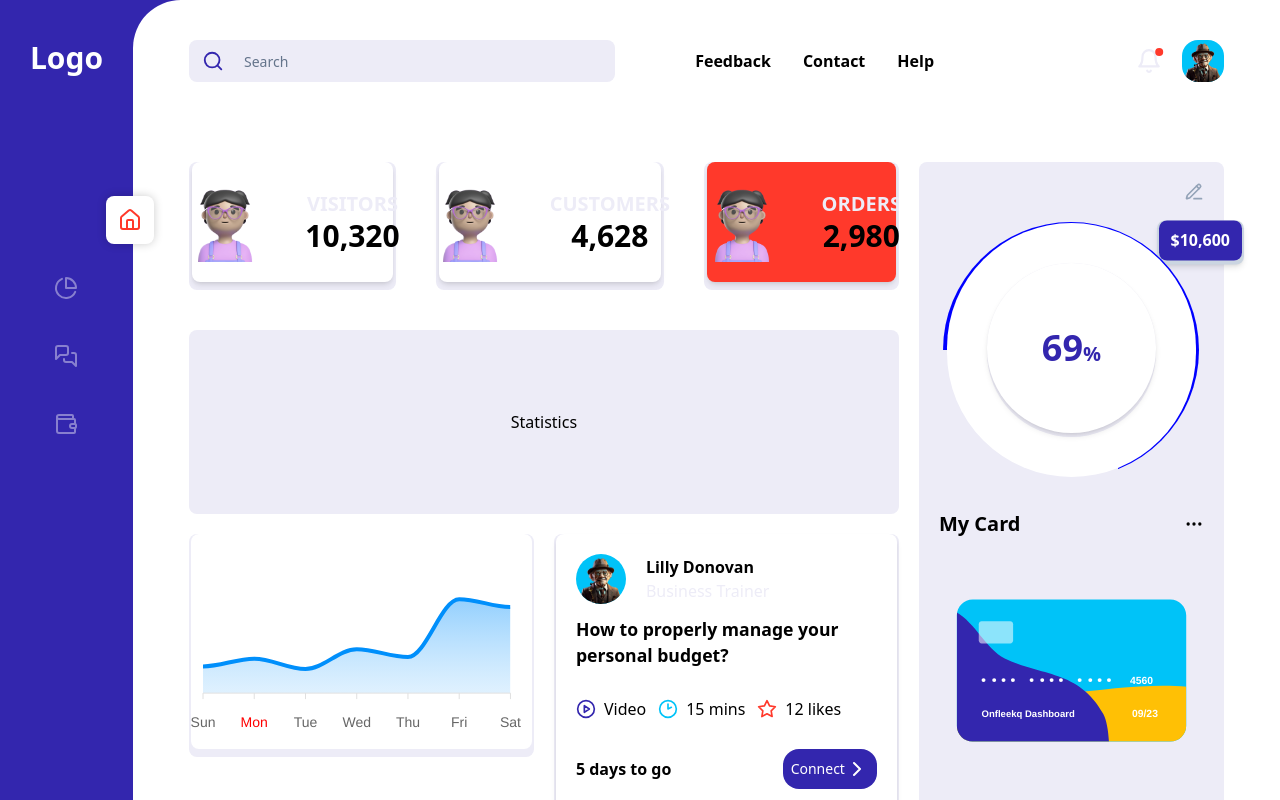
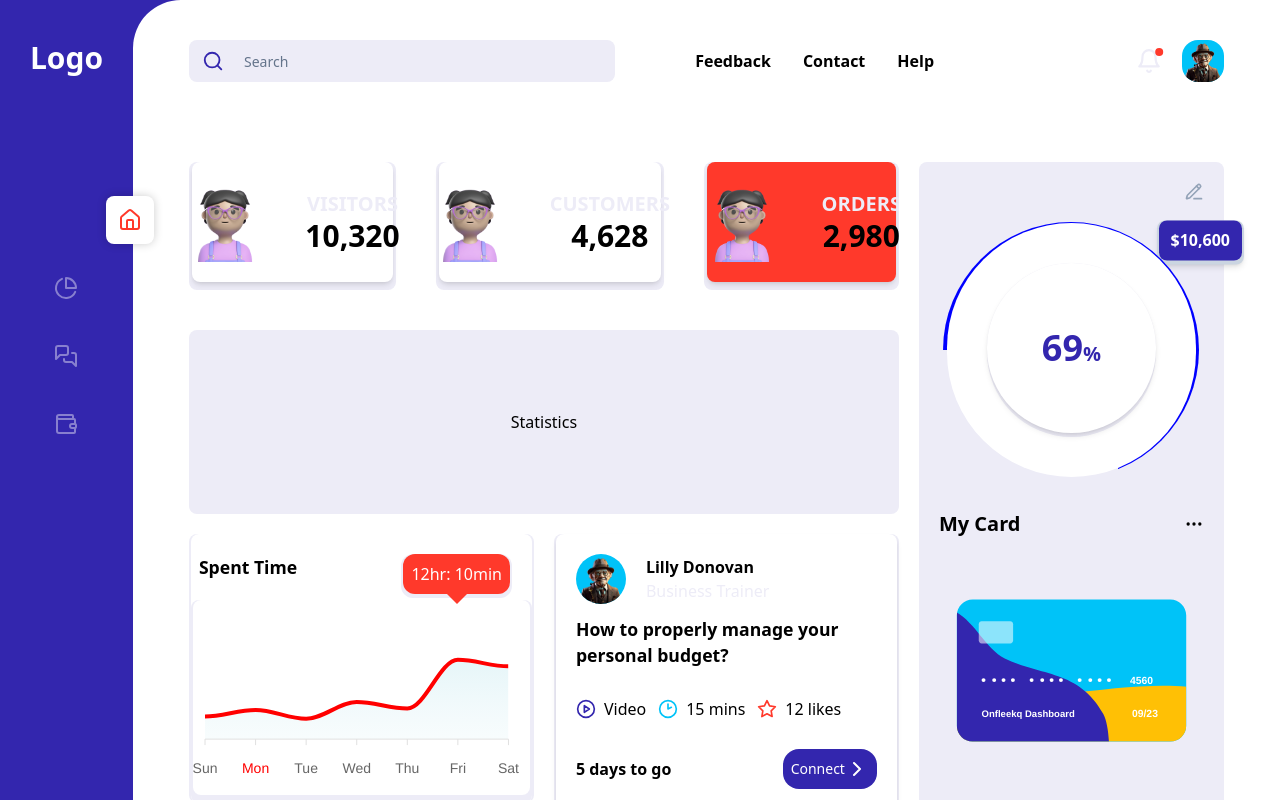
Before and after one commit to Benjtalkshow/onfleekq-dashbaord, a React (Vite) app: page / in a window 1280 px wide. Shown: the top 800 px of the page. Built offline with nearby package versions, Linux system fonts and the light colour scheme.

Commit message:
Fix: spent time chart

```diff
--- a/src/assets/css/animate.css
+++ b/src/assets/css/animate.css
@@ -13,3 +13,23 @@
     transform: translateY(0);
   }
 }
+
+
+.display {
+  position: relative;
+  background-color: #FF392B;
+  padding: 10px 20px;
+  border-radius: 20px;
+  display: inline-block;
+}
+
+.display::before {
+  content: "";
+  position: absolute;
+  bottom: -10px;
+  left: 50%;
+  transform: translateX(-50%);
+  border-width: 10px 10px 0 10px;
+  border-style: solid;
+  border-color: #FF392B transparent transparent transparent;
+}
--- a/src/components/dashboardComponents/SpentTime.jsx
+++ b/src/components/dashboardComponents/SpentTime.jsx
@@ -1,89 +1,20 @@
-import React, { useState, useEffect } from "react";
-import ReactApexChart from "react-apexcharts";
+import React, { useState } from "react";
+import SpentTimeChart from "./SpentTimeChart";
+import "../../assets/css/animate.css"
 
-const SpentTime = () => {
-  const [series, setSeries] = useState([
-    {
-      name: "series1",
-      data: [31, 40, 28, 51, 42, 109, 100]
-    }
-  ]);
-
-  const [options, setOptions] = useState({
-    chart: {
-      height: 200,
-      type: "area",
-      toolbar: {
-        show: false
-      },
-      events: {
-        dataPointSelection: (event, chartContext, config) => {
-          setSelectedDay(config.dataPointIndex);
-        }
-      }
-    },
-    dataLabels: {
-      enabled: false
-    },
-    stroke: {
-      curve: "smooth"
-    },
-    xaxis: {
-      categories: ["Sun", "Mon", "Tue", "Wed", "Thu", "Fri", "Sat"],
-      labels: {
-        style: {
-          colors: ["#666", "#666", "#666", "#666", "#666", "#666", "#666"]
-        },
-        offsetX: 0,
-        offsetY: 5,
-        style: {
-          fontSize: '14px',
-          fontFamily: 'Helvetica, Arial, sans-serif',
-          cursor: 'pointer'
-        }
-      }
-    },
-    yaxis: {
-      show: false
-    },
-    grid: {
-      show: false
-    },
-    tooltip: {
-      x: {
-        format: "dd/MM/yy HH:mm"
-      }
-    }
-  });
-
-  const [selectedDay, setSelectedDay] = useState(1); // Default to Monday
-
-  const updateOptions = () => {
-    try {
-      const newOptions = { ...options };
-      newOptions.xaxis.labels.style.colors = options.xaxis.categories.map((day, index) => (index === selectedDay ? "#FF0000" : "#666"));
-      setOptions(newOptions);
-    } catch (error) {
-      console.error("Error updating options:", error);
-    }
-  };
-
-  useEffect(() => {
-    updateOptions();
-  }, [selectedDay]);
-
+const SpentTime = ({ value = "12hr: 10min" }) => {
   return (
-    <section className={`w-full h-fit rounded-lg bg-background pb-2 px-[2px]`} >
-      <div className="rounded-lg bg-white">
-        <div>
-          <div id="chart">
-            {options && series ? (
-              <ReactApexChart options={options} series={series} type="area" height={200} />
-            ) : (
-              <div>Loading...</div>
-            )}
-          </div>
+    <section className={`w-full h-fit rounded-lg bg-background  px-[2px]`}>
+      <div className="rounded-lg bg-white relative">
+        <h1 className="font-semibold text-left  px-2 py-5 text-[1.1rem]">
+          Spent Time
+        </h1>
+        <div className="bg-background rounded-xl px-[2px] pb-1 w-fit absolute right-5 top-5">
+        <div className="display bg-secondary p-2 rounded-xl border-0  text-white text-center">
+          {value}
         </div>
+        </div>
+        <SpentTimeChart />
       </div>
     </section>
   );
--- /dev/null
+++ b/src/components/dashboardComponents/SpentTimeChart.jsx
@@ -0,0 +1,120 @@
+import React, { useState, useEffect } from "react";
+import ReactApexChart from "react-apexcharts";
+
+// Custom Tooltip Component
+const CustomTooltip = ({ data }) => {
+  return (
+    <div
+      style={{
+        position: "relative",
+        display: "inline-block",
+        backgroundColor: "#ffa500",
+        color: "#ffffff",
+        padding: "10px 20px",
+        borderRadius: "20px",
+      }}
+    >
+      <span style={{ color: "#ffffff", fontWeight: "bold" }}>{data}</span>
+      <div
+        style={{
+          position: "absolute",
+          bottom: "-10px",
+          left: "50%",
+          transform: "translateX(-50%)",
+          borderWidth: "10px 10px 0 10px",
+          borderStyle: "solid",
+          borderColor: "#ffa500 transparent transparent transparent",
+        }}
+      />
+    </div>
+  );
+};
+
+const SpentTimeChart = () => {
+  const [series, setSeries] = useState([
+    {
+      name: "series1",
+      data: [31, 40, 28, 51, 42, 109, 100],
+      color: "#C3E8EF",
+      fill: { type: "solid", color: "#666" },
+    },
+  ]);
+  const [options, setOptions] = useState({
+    chart: {
+      height: 200,
+      type: "area",
+      toolbar: { show: false },
+      events: {
+        dataPointSelection: (event, chartContext, config) => {
+          setSelectedDay(config.dataPointIndex);
+        },
+      },
+    },
+    dataLabels: { enabled: false },
+    stroke: { curve: "smooth", colors: ["#FF0000"] },
+    xaxis: {
+      categories: ["Sun", "Mon", "Tue", "Wed", "Thu", "Fri", "Sat"],
+      labels: {
+        style: {
+          colors: ["#666", "#666", "#666", "#666", "#666", "#666", "#666"],
+        },
+        offsetX: 0,
+        offsetY: 5,
+        style: {
+          fontSize: "14px",
+          fontFamily: "Helvetica, Arial, sans-serif",
+          cursor: "pointer",
+        },
+      },
+    },
+    yaxis: { show: false },
+    grid: { show: false },
+    tooltip: {
+      x: { format: "dd/MM/yy HH:mm" },
+      custom: function ({ series, seriesIndex, dataPointIndex, w }) {
+        const data = w.globals.initialSeries[seriesIndex].data[dataPointIndex];
+        return <CustomTooltip data={data} />;
+      },
+    },
+  });
+  const [selectedDay, setSelectedDay] = useState(1);
+
+  const updateOptions = () => {
+    try {
+      const newOptions = { ...options };
+      newOptions.xaxis.labels.style.colors = options.xaxis.categories.map(
+        (day, index) => (index === selectedDay ? "#FF0000" : "#666")
+      );
+      setOptions(newOptions);
+    } catch (error) {
+      console.error("Error updating options:", error);
+    }
+  };
+
+  useEffect(() => {
+    updateOptions();
+  }, [selectedDay]);
+
+  return (
+    <section className={`w-full h-fit rounded-lg bg-background pb-2 px-[2px]`}>
+      <div className="rounded-lg bg-white">
+        <div>
+          <div id="chart">
+            {options && series ? (
+              <ReactApexChart
+                options={options}
+                series={series}
+                type="area"
+                height={180}
+              />
+            ) : (
+              <div>Loading...</div>
+            )}
+          </div>
+        </div>
+      </div>
+    </section>
+  );
+};
+
+export default SpentTimeChart;
```
Also changed, not shown: src/assets/chat.png (added).
